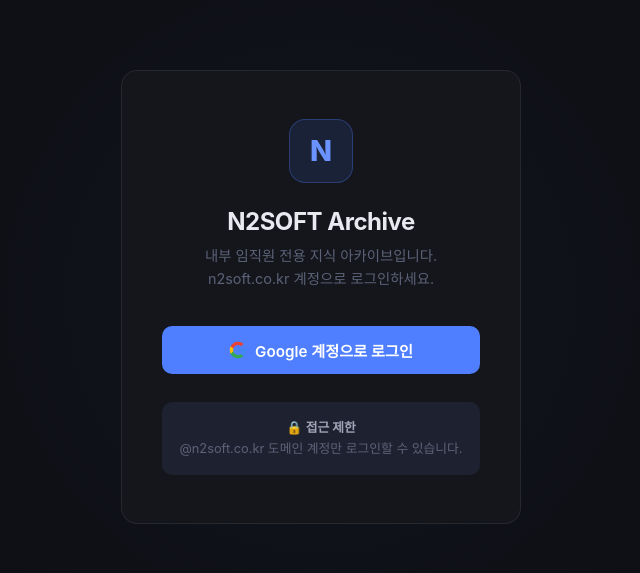
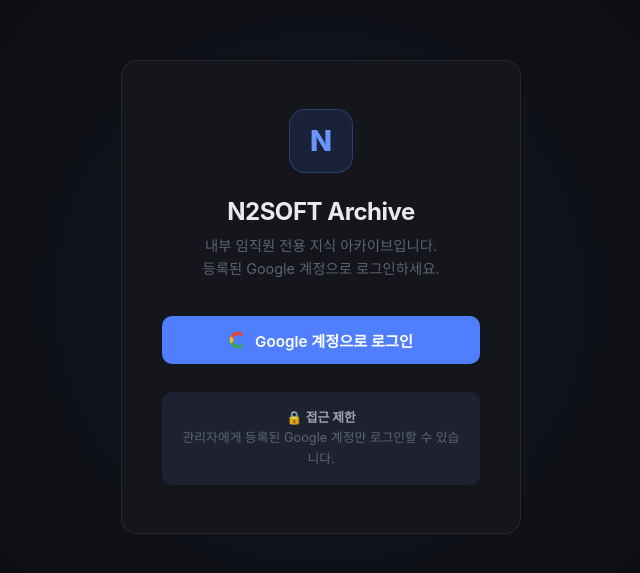
Before and after one commit to hyunbinchoin2/n2soft-archive, a React (Vite) app: page /n2soft-archive/login in a window 1280 px wide. Shown: the part 103-676 px from the top of the page, without its empty margins (319-959 px from the left). Built offline with nearby package versions, Linux system fonts and the light colour scheme; no server answers; a web font is replaced by a local one.

Commit message:
fix: update login page message

```diff
--- a/src/pages/LoginPage.jsx
+++ b/src/pages/LoginPage.jsx
@@ -73,7 +73,7 @@
         </h1>
         <p style={{ color: 'var(--text3)', fontSize: '0.9rem', marginBottom: 36, lineHeight: 1.6 }}>
           내부 임직원 전용 지식 아카이브입니다.<br />
-          n2soft.co.kr 계정으로 로그인하세요.
+          등록된 Google 계정으로 로그인하세요.
         </p>
 
         {authError && (
@@ -126,7 +126,7 @@
           lineHeight: 1.6
         }}>
           🔒 <strong style={{ color: 'var(--text2)' }}>접근 제한</strong><br />
-          @n2soft.co.kr 도메인 계정만 로그인할 수 있습니다.
+          관리자에게 등록된 Google 계정만 로그인할 수 있습니다.
         </div>
       </div>
     </div>
```
